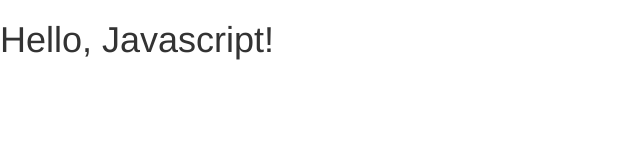
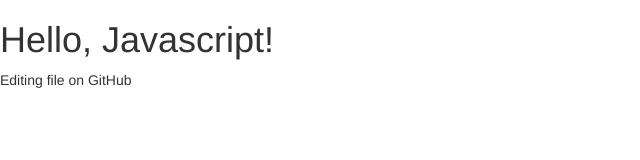
Before and after one commit to LeXteRpro/comp1073-lesson3, a plain HTML site: page index.html in a window 1280 px wide. Shown: the whole page, without its empty margins (0-640 px from the left). Drawn offline with Linux system fonts and the light colour scheme.

Commit message:
Update index.html

```diff
--- a/index.html
+++ b/index.html
@@ -14,6 +14,8 @@
   <body>
     <h1>Hello, Javascript!</h1>
 
+    <p>Editing file on GitHub</p>
+
     <!-- Javascript section-->
     <script src="Scripts/lib/jquery-2.2.0.min.js"></script>
     <script src="Scripts/lib/bootstrap.min.js"></script>
```
